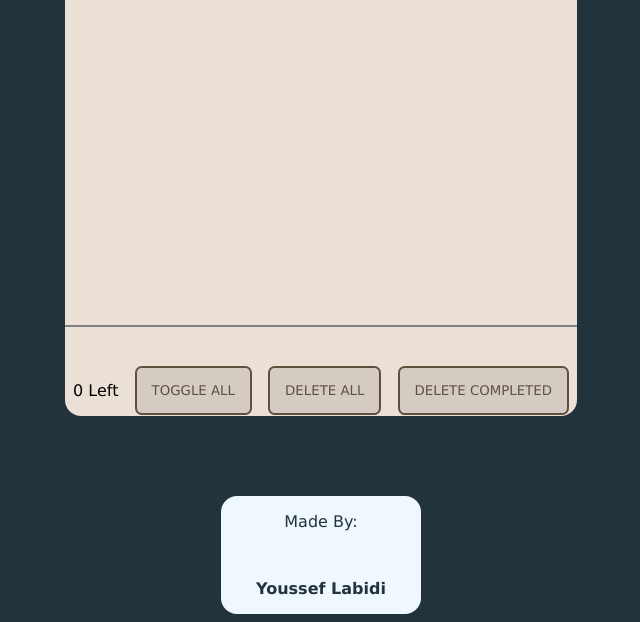
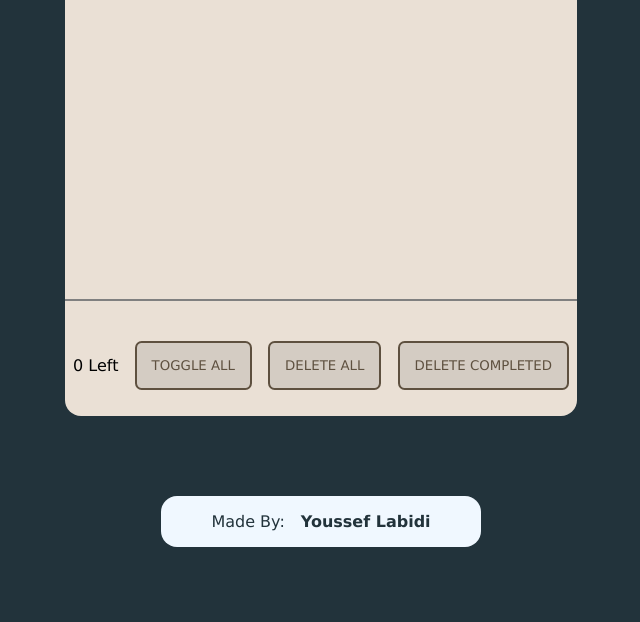
Before and after one commit to ylabidi11/Todo-List, a plain HTML site: page index.html in a window 1280 px wide. Shown: the part 207-829 px from the top of the page, without its empty margins (319-959 px from the left). After the commit the page ends 800 px from the top, so only its background shows below. Drawn offline with Linux system fonts and the light colour scheme.

Commit message:
updated css

```diff
--- a/style.css
+++ b/style.css
@@ -134,20 +134,22 @@ li button:hover {
     justify-content: space-around;
     flex-shrink: 2;
     align-items: center;
+    padding-bottom: 5%;
+
 }
 
 .author {
     display: flex;
     gap: 1em;
     background-color: aliceblue;
-    width: 25vh;
-    flex-wrap: wrap;
-    flex-grow: 2;
+    width: 25vw;
+    flex-shrink: 1;
     margin: auto;
     margin-top: 5em;
     justify-content: center;
     border-radius: 1em;
     color: #22333B;
+    transition: width 0.3s ease;
 }
 
 #name {
```
